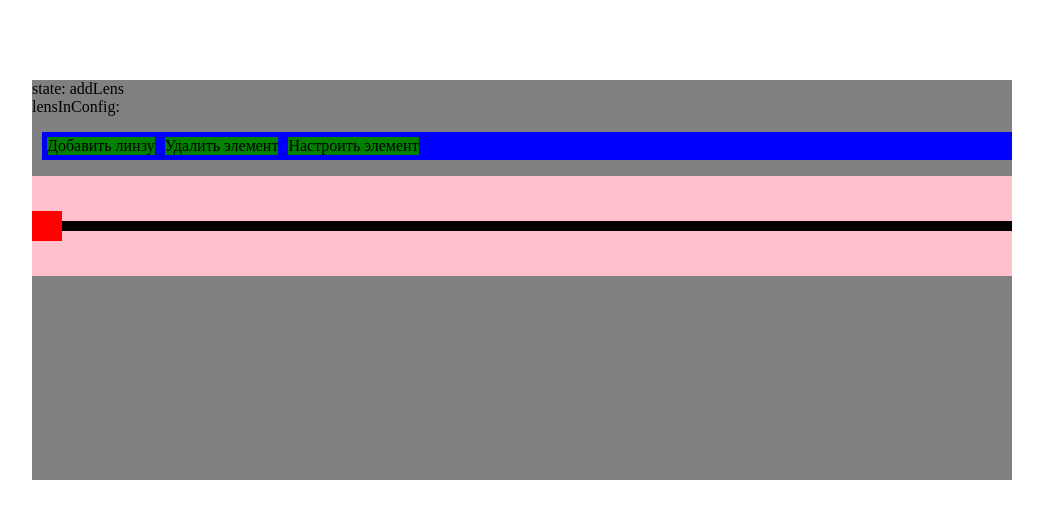
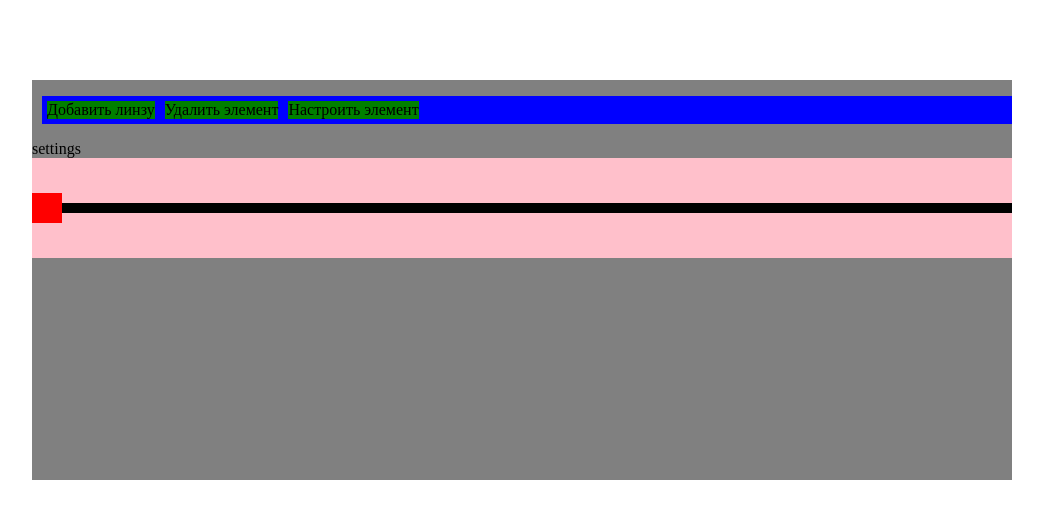
Before and after one commit to ynoplanetashka2/psu_works, a React (Vite) app in the folder optics-matrix/: page / in a window 1280 px wide. Shown: the top 518 px of the page, without its empty margins (118-1161 px from the left). Built offline with nearby package versions, Linux system fonts and the light colour scheme.

Commit message:
added OpticsObjectsSettings

```diff
--- a/optics-matrix/src/components/OpticApp.tsx
+++ b/optics-matrix/src/components/OpticApp.tsx
@@ -1,6 +1,7 @@
 import { OpticCanvas } from "./OpticCanvas";
 import { OpticTools } from "./OpticTools";
 import { useOpticApp } from "../hooks/useOpticApp";
+import { OpticsObjectsSettings } from "./OpticsObjectsSettings";
 
 export function OpticApp() {
   const {
@@ -20,8 +21,6 @@ export function OpticApp() {
         background: "grey",
       }}
     >
-      state: {appState} <br />
-      lensInConfig: {lensInConfig}
       <OpticTools
         style={{
           background: "blue",
@@ -30,6 +29,7 @@ export function OpticApp() {
         onElementConfig={() => setAppState("configLens")}
         onElementRemove={() => setAppState("removeLens")}
       />
+      <OpticsObjectsSettings />
       <OpticCanvas
         style={{
           height: "100px",
--- /dev/null
+++ b/optics-matrix/src/components/OpticsObjectsSettings.tsx
@@ -0,0 +1,3 @@
+export function OpticsObjectsSettings() {
+    return 'settings';
+}
```
